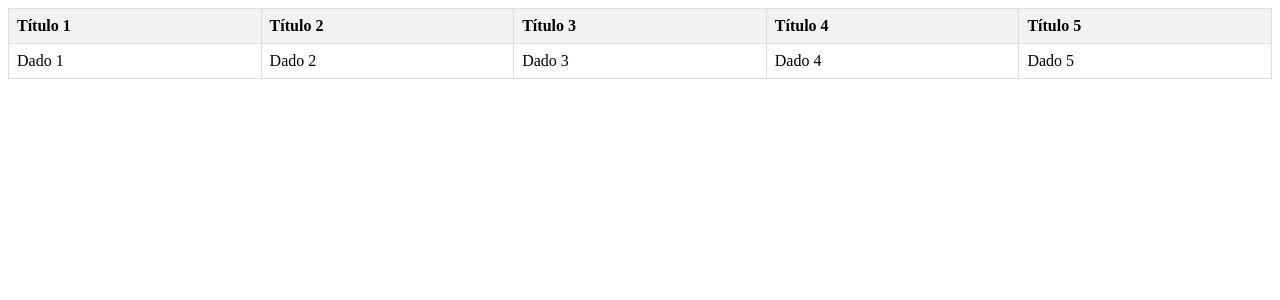
After one commit to strvictor/Solicitacao-de-Compra-Django, a Django app: template Autenticacao/templates/teste.html in a window 1280 px wide. The commit adds this page. Shown: the top 300 px of the page. Run offline with Django 5.2, Linux system fonts and the light colour scheme; the template is opened without the code that fills it, so the values that code supplies are empty.

```diff
--- a/Autenticacao/templates/autenticado.html
+++ b/Autenticacao/templates/autenticado.html
@@ -31,7 +31,7 @@
                 <th>Telefone</th>
                 <th>Setor</th>
                 <th>Prioridade</th>
-                <th>Data Limite</th>
+                <th>Data Limite<span class="popup">data maxima que a solicitante espera que a solicitação seja atendida</span></th>
                 <th>Descrição</th>
                 <th>Cotação</th>
                 <th>Data da Solicitação</th>
--- /dev/null
+++ b/Autenticacao/templates/teste.html
@@ -0,0 +1,59 @@
+<!DOCTYPE html>
+<html lang="en">
+<head>
+<meta charset="UTF-8">
+<meta name="viewport" content="width=device-width, initial-scale=1.0">
+<title>Tabela com Pop-up</title>
+<style>
+    /* Estilos para a tabela */
+    table {
+        border-collapse: collapse;
+        width: 100%;
+    }
+    th, td {
+        border: 1px solid #dddddd;
+        text-align: left;
+        padding: 8px;
+    }
+    th {
+        background-color: #f2f2f2;
+    }
+    /* Estilos para o popup */
+    .popup {
+        visibility: hidden;
+        width: 120px;
+        background-color: #555;
+        color: #fff;
+        text-align: center;
+        border-radius: 6px;
+        padding: 8px 0;
+        position: absolute;
+        z-index: 1;
+    }
+    th:hover .popup {
+        visibility: visible;
+    }
+</style>
+</head>
+<body>
+
+<table>
+    <tr>
+        <th>Título 1<span class="popup">Explicação do Título 1</span></th>
+        <th>Título 2<span class="popup">Explicação do Título 2</span></th>
+        <th>Título 3<span class="popup">Explicação do Título 3</span></th>
+        <th>Título 4<span class="popup">Explicação do Título 4</span></th>
+        <th>Título 5<span class="popup">Explicação do Título 5</span></th>
+    </tr>
+    <!-- Aqui vão os dados da tabela -->
+    <tr>
+        <td>Dado 1</td>
+        <td>Dado 2</td>
+        <td>Dado 3</td>
+        <td>Dado 4</td>
+        <td>Dado 5</td>
+    </tr>
+</table>
+
+</body>
+</html>
--- a/Pedido/models.py
+++ b/Pedido/models.py
@@ -9,10 +9,10 @@ class Dados(models.Model):
     prioridade = models.CharField(max_length=100)
     data_limite = models.DateField(max_length=50)
     descricao = models.CharField(max_length=1000)
-    arquivo = models.FileField()
+    arquivo = models.FileField(null=True, upload_to='uploads/')
     data_pedido = models.DateTimeField()
     status = models.CharField(max_length=50, default='Pendente')
-    estagio = models.CharField(max_length=50, default='1/4')
+    estagio = models.CharField(max_length=50, default='1/5')
     ultima_atualizacao = models.CharField(max_length=50, default='-')
     acao = models.CharField(max_length=50, null=True)
 
--- a/Pedido/templates/index.html
+++ b/Pedido/templates/index.html
@@ -56,10 +56,10 @@
                     <textarea required id="descricao" name="descricao" placeholder="Insira a sua justificativa"></textarea>
                 </div>
                 <div class="descricao">
-                    <p>Anexe a cotação do item a ser enviado<span>*</span></p>
+                    <p>Anexe a cotação do item a ser enviado</p>
                     <div class="espaco">
-                        <label aria-required="true" for="arquivo">Envie a Cotação!</label>
-                        <input required type="file" id="arquivo" name="arquivo" onchange="mostrarNomeArquivo()">
+                        <label for="arquivo">Envie a Cotação!</label>
+                        <input type="file" id="arquivo" name="arquivo" onchange="mostrarNomeArquivo()">
                         <div id="nomeArquivo"></div>
                     </div>
                 </div>
```
Also changed, not shown: Autenticacao/static/Autenticacao/css/autenticado.css (+18 -0 lines), Autenticacao/views.py (+34 -33 lines), Pedido/migrations/0006_alter_dados_arquivo.py (added), Pedido/migrations/0007_alter_dados_arquivo_alter_dados_estagio.py (added), db.sqlite3.
